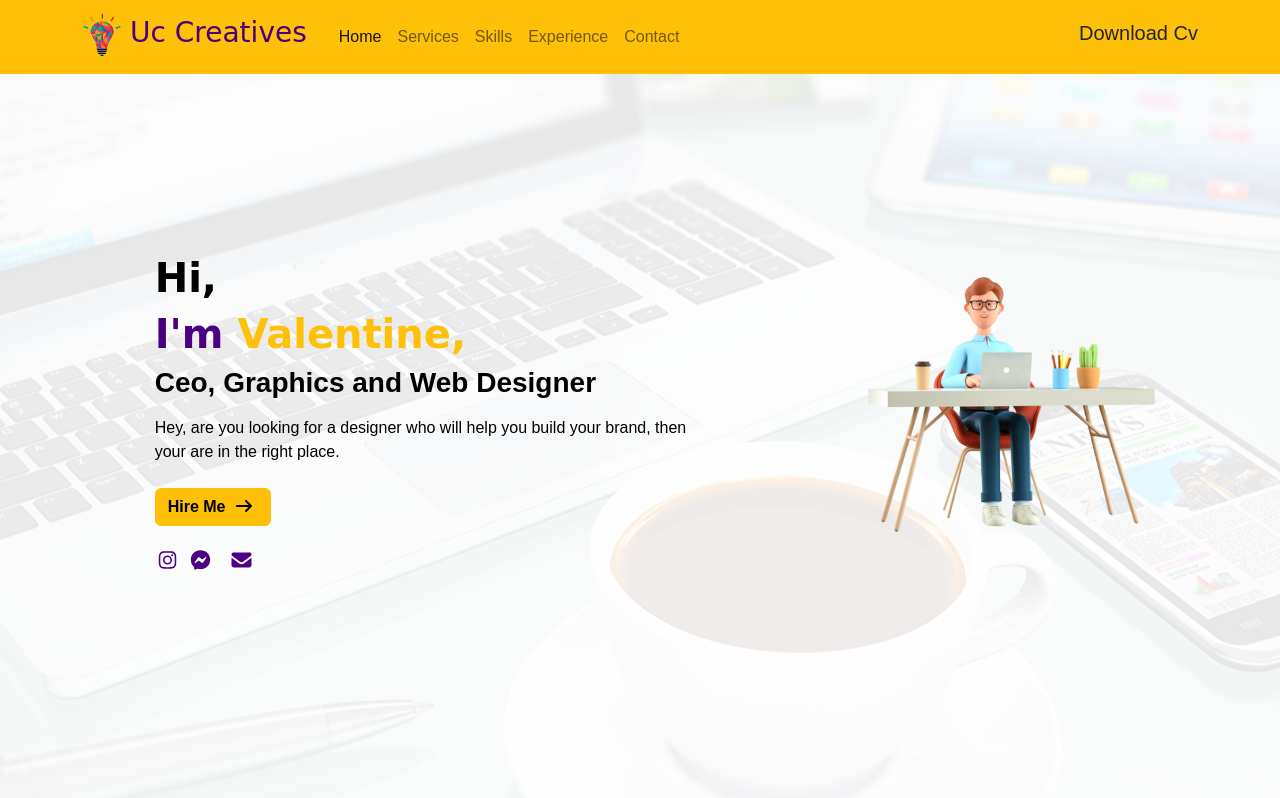
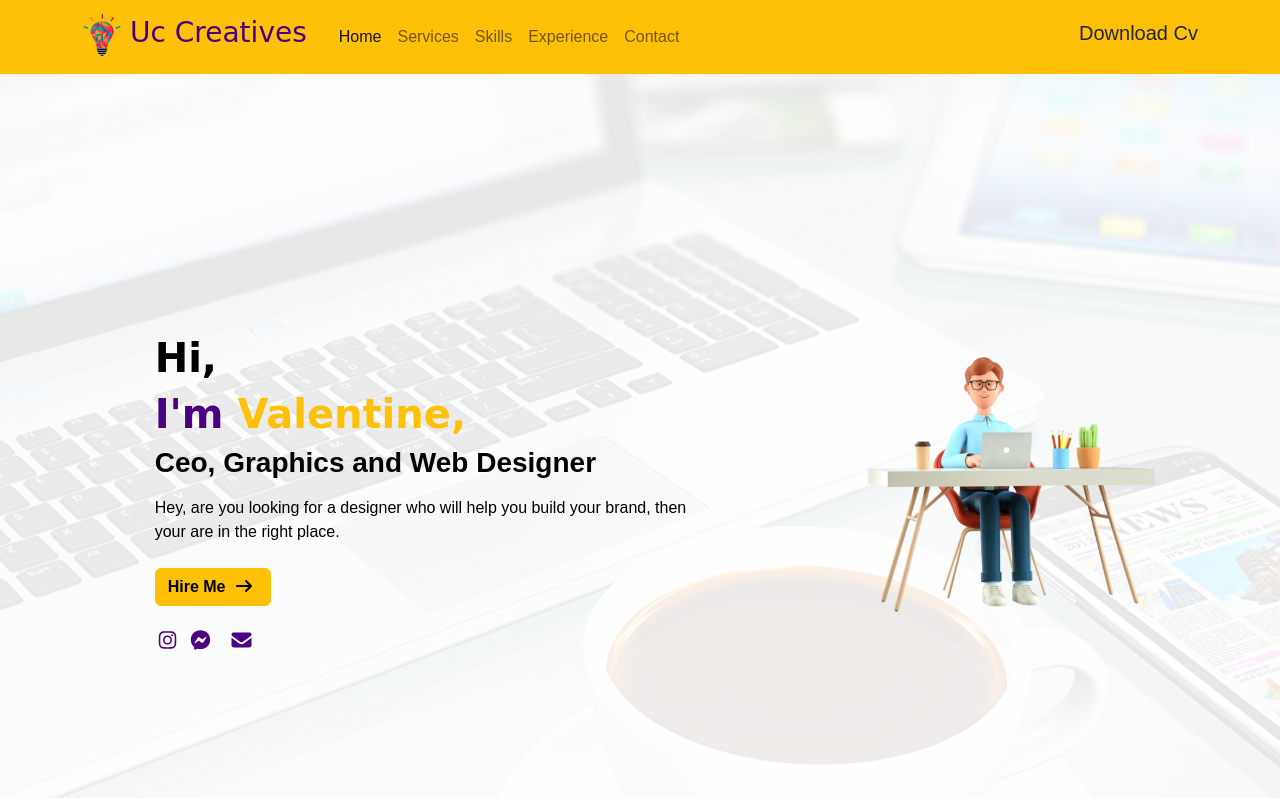
Before and after one commit to uccreative/uccreative, a plain HTML site: page index.html in a window 1280 px wide. Shown: the top 798 px of the page. Drawn offline with Linux system fonts and the light colour scheme; a web font is replaced by a local one.

Commit message:
Update 101

```diff
--- a/css/main.css
+++ b/css/main.css
@@ -5,7 +5,7 @@ body {
 }
 
 .height{
-    min-height: 100vh;
+    min-height: 120vh;
     background: #fff url("../img/bg.jpg");
     background-position: center;
     background-size: cover;
--- a/index.html
+++ b/index.html
@@ -88,7 +88,7 @@
                 <!-- end of first colunm -->
 
                 <!-- second colunm -->
-                <div class="col-12 col-sm-4 index">
+                <div class="col-12 col-sm-4 index h-100px">
                     <div class=" cartoonimg"></div>
                 </div>
                  <!-- End of second colunm -->
```
